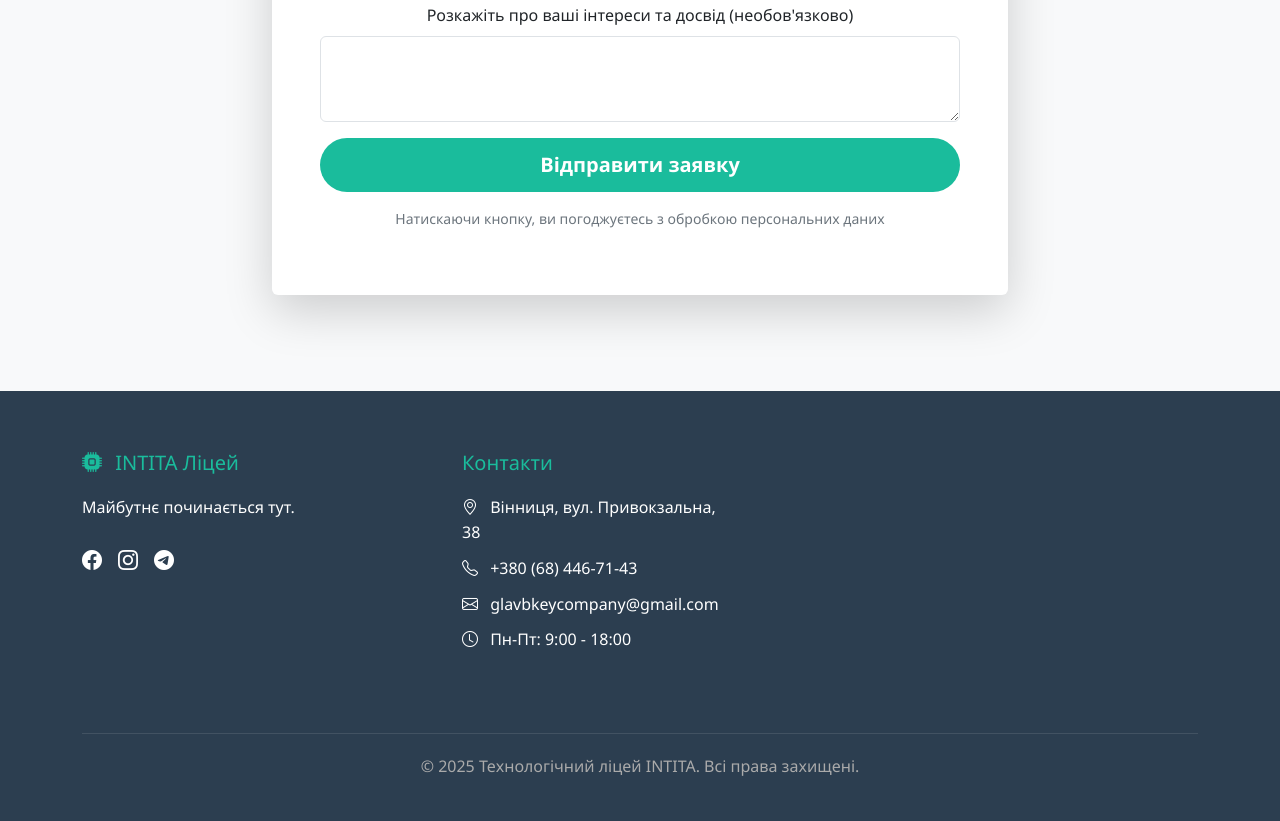
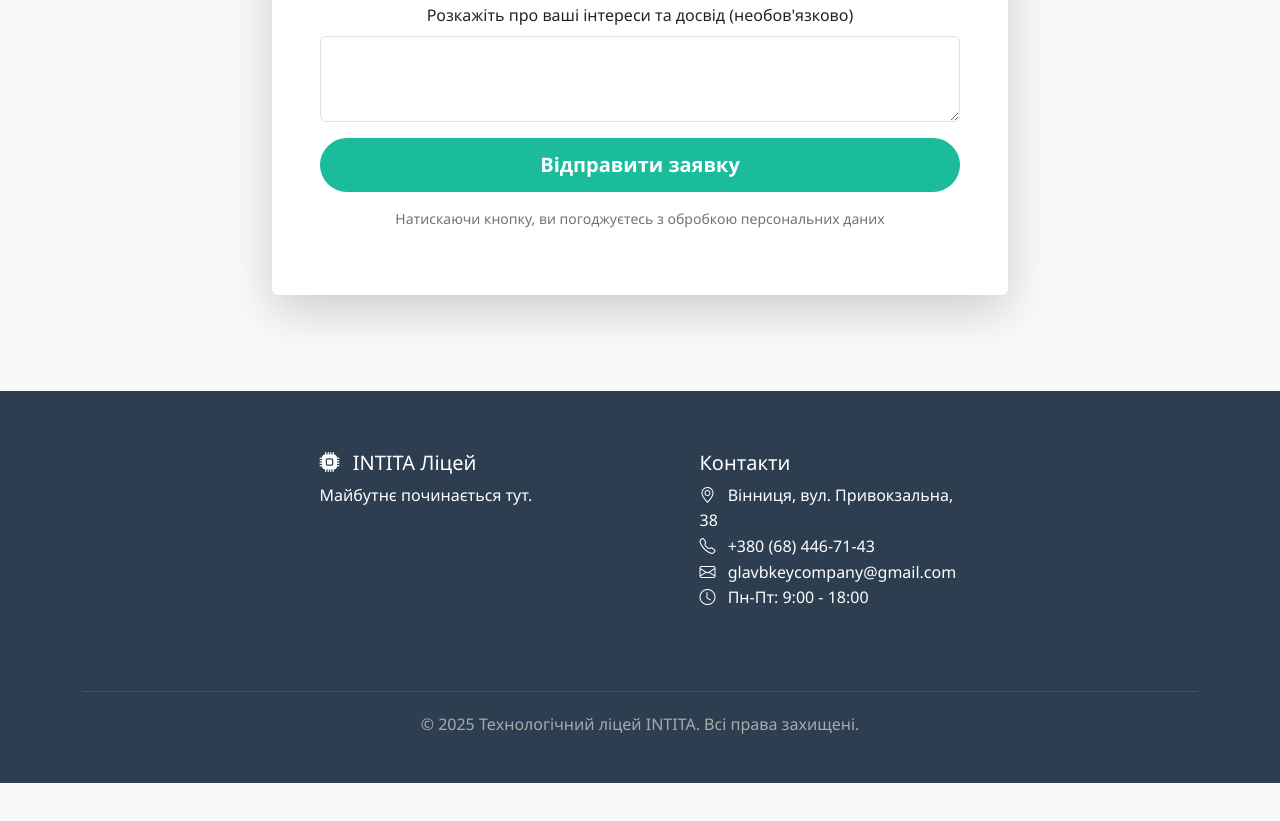
Before and after one commit to danil1688/hakaton, a plain HTML site: page index.html in a window 1280 px wide. Shown: the part 5493-6314 px from the top of the page. After the commit the page ends 6276 px from the top, so only its background shows below. Drawn offline with nearby package versions, Linux system fonts and the light colour scheme.

Commit message:
Update index.html

```diff
--- a/index.html
+++ b/index.html
@@ -579,11 +579,16 @@
             background-color: var(--footer-bg);
             color: white;
             padding: 60px 0 30px;
-        }
-
-        .footer h5 {
-            margin-bottom: 20px;
-            color: var(--accent-color);
+            display: flex;
+            flex-direction: column;
+            align-items: center;
+            justify-content: center;
+            text-align: center;
+        }
+
+        .footer .row  {
+            justify-content: center;
+             text-align: center;
         }
 
         .footer ul {
@@ -591,19 +596,10 @@
             padding-left: 0;
         }
 
-        .footer ul li {
-            margin-bottom: 10px;
-        }
-
-        .footer ul li a {
-            color: #ddd;
-            text-decoration: none;
-            transition: color 0.3s;
-        }
-
-        .footer ul li a:hover {
-            color: var(--accent-color);
-        }
+        .footer .d-flex {
+            justify-content: center;
+        }
+
 
         .copyright {
             border-top: 1px solid rgba(255,255,255,0.1);
@@ -1232,18 +1228,16 @@
 <footer class="footer">
     <div class="container">
         <div class="row">
-                <div class="col-lg-4 mb-4">
+            <!-- Первая колонка -->
+            <div class="col-lg-4 mb-4 text-center text-lg-start">
+                <!-- text-lg-start оставит текст слева на больших экранах, но на мобильных будет по центру -->
                 <h5><i class="bi bi-cpu-fill me-2"></i> INTITA Ліцей</h5>
                 <p>Майбутнє починається тут.</p>
-                    <div class="d-flex mt-4">
-                        <a href="#" class="text-white me-3"><i class="bi bi-facebook fs-5"></i></a>
-                        <a href="#" class="text-white me-3"><i class="bi bi-instagram fs-5"></i></a>
-                        <a href="#" class="text-white me-3"><i class="bi bi-telegram fs-5"></i></a>
-                    </div>
-                </div>
-                <div class="col-lg-3 col-md-6 mb-4">
+            </div>
+            <!-- Вторая колонка -->
+            <div class="col-lg-3 col-md-6 mb-4 text-center text-lg-start">
                 <h5>Контакти</h5>
-                    <ul>
+                <ul class="list-unstyled"> <!-- Убираем маркеры списка -->
                     <li><i class="bi bi-geo-alt me-2"></i> Вінниця, вул. Привокзальна, 38</li>
                     <li><i class="bi bi-telephone me-2"></i> +380 (68) 446-71-43</li>
                     <li><i class="bi bi-envelope me-2"></i> glavbkeycompany@gmail.com</li>
@@ -1251,7 +1245,7 @@
                 </ul>
             </div>
         </div>
-            <div class="copyright">
+        <div class="copyright text-center"> <!-- Центрируем текст копирайта -->
             <p>&copy; 2025 Технологічний ліцей INTITA. Всі права захищені.</p>
         </div>
     </div>
```
Lines whose indentation alone changed are shown as unchanged.
